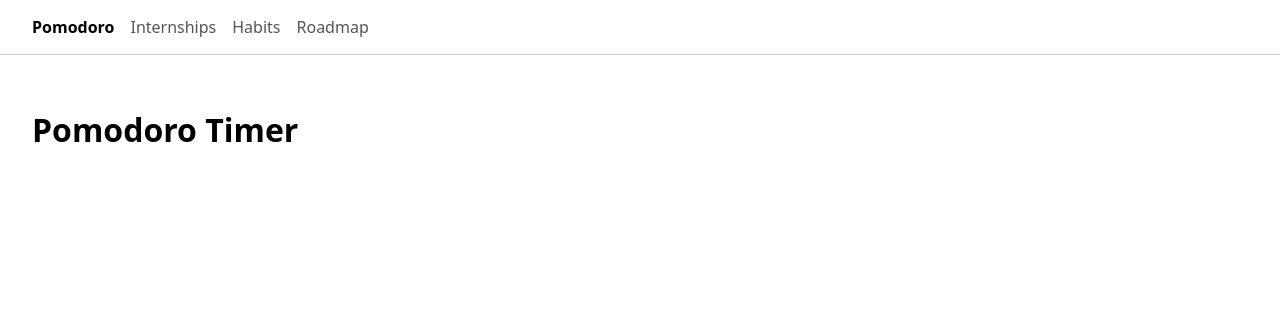
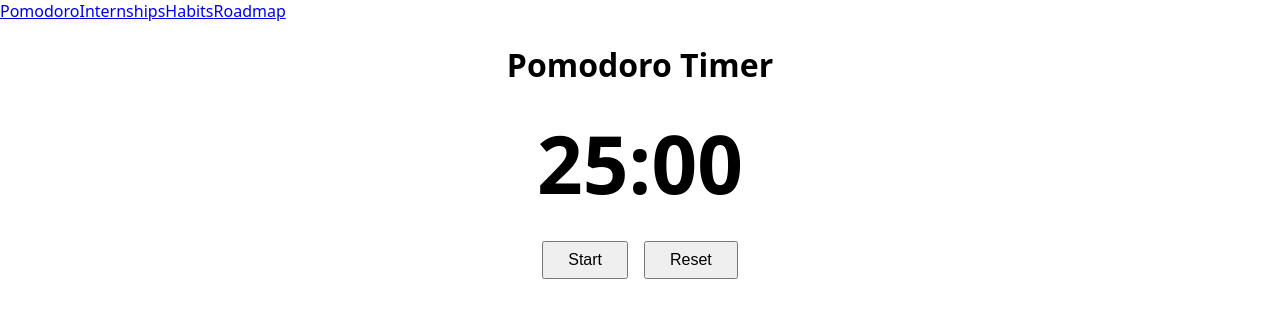
Before and after one commit to Thai2229/Productivity-App, a React (Vite) app in the folder client/: page /pomodoro in a window 1280 px wide. Shown: the top 318 px of the page. Built offline with nearby package versions, Linux system fonts and the light colour scheme.

Commit message:
very basic pomodoro working

```diff
--- a/client/src/App.css
+++ b/client/src/App.css
@@ -1,20 +1,22 @@
-.navbar {
+.timer {
+  text-align: center;
+}
+
+.timer-clock {
+  font-size: 5rem;
+  font-weight: bold;
+  margin: 0.5rem 0 1.5rem;
+}
+
+.timer-controls {
   display: flex;
   gap: 1rem;
-  padding: 1rem 2rem;
-  border-bottom: 1px solid #ccc;
+  justify-content: center;
+  margin-bottom: 1.5rem;
 }
 
-.nav-link {
-  text-decoration: none;
-  color: #555;
+.timer-controls button {
+  padding: 0.5rem 1.5rem;
+  font-size: 1rem;
+  cursor: pointer;
 }
-
-.nav-link.active {
-  color: #000;
-  font-weight: bold;
-}
-
-.page {
-  padding: 2rem;
-}
--- a/client/src/pages/Pomodoro.tsx
+++ b/client/src/pages/Pomodoro.tsx
@@ -1,3 +1,57 @@
+import { useEffect, useState } from 'react'
+
+const WORK_SECONDS = 25 * 60
+
+function formatTime(totalSeconds: number) {
+  const minutes = Math.floor(totalSeconds / 60)
+  const seconds = totalSeconds % 60
+  return String(minutes).padStart(2, '0') + ':' + String(seconds).padStart(2, '0')
+}
+
 export default function Pomodoro() {
-  return <h1>Pomodoro Timer</h1>
+  const [secondsLeft, setSecondsLeft] = useState(WORK_SECONDS)
+  const [isRunning, setIsRunning] = useState(false)
+
+  const isActive = isRunning && secondsLeft > 0
+
+  useEffect(() => {
+    if (!isActive) {
+      return undefined
+    }
+
+    const id = setTimeout(() => {
+      setSecondsLeft(secondsLeft - 1)
+    }, 1000)
+
+    return () => clearTimeout(id)
+  }, [isActive, secondsLeft])
+
+  function handleStartPause() {
+    if (secondsLeft === 0) {
+      return
+    }
+    setIsRunning(!isRunning)
+  }
+
+  function handleReset() {
+    setSecondsLeft(WORK_SECONDS)
+    setIsRunning(false)
+  }
+
+  let buttonLabel = 'Start'
+  if (isActive) {
+    buttonLabel = 'Pause'
+  }
+
+  return (
+    <div className="timer">
+      <h1>Pomodoro Timer</h1>
+      <p className="timer-clock">{formatTime(secondsLeft)}</p>
+      <div className="timer-controls">
+        <button onClick={handleStartPause}>{buttonLabel}</button>
+        <button onClick={handleReset}>Reset</button>
+      </div>
+      {secondsLeft === 0 && <p>Time's up!</p>}
+    </div>
+  )
 }
```
